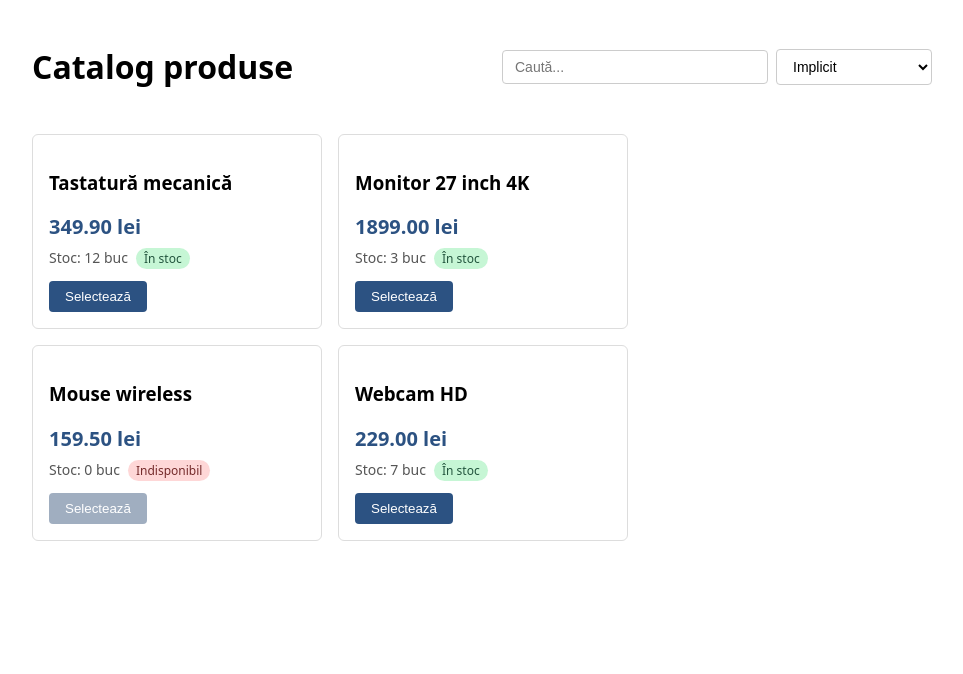
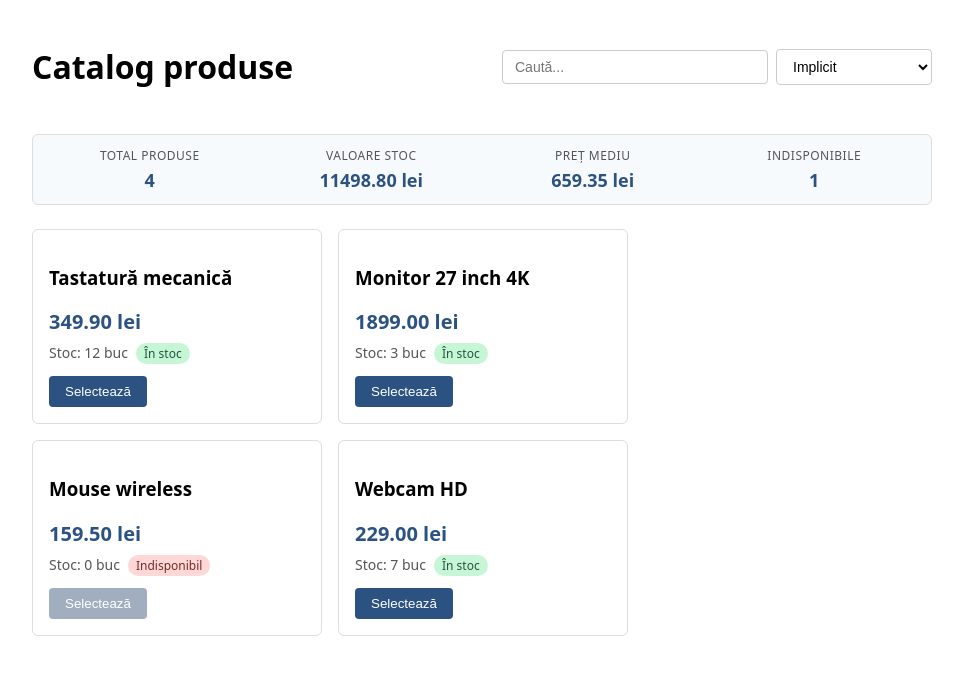
Before and after one commit to alin1k/PWeb-Laborator-Frontend, a React (Vite) app: page / in a window 1280 px wide. Shown: the top 674 px of the page, without its empty margins (158-1121 px from the left). Built offline with nearby package versions, Linux system fonts and the light colour scheme.

Commit message:
[LAB10-EX3] Add: ProductSummary component

```diff
--- a/src/App.css
+++ b/src/App.css
@@ -32,6 +32,38 @@ header {
   border-radius: 4px;
   font-size: 14px;
   background: white;
+}
+
+.product-summary {
+  display: grid;
+  grid-template-columns: repeat(auto-fit, minmax(140px, 1fr));
+  gap: 12px;
+  margin-bottom: 24px;
+  padding: 12px;
+  border: 1px solid #ddd;
+  border-radius: 6px;
+  background: #f7fafc;
+}
+
+.summary-item {
+  display: flex;
+  flex-direction: column;
+  align-items: center;
+  text-align: center;
+}
+
+.summary-label {
+  font-size: 12px;
+  color: #555;
+  text-transform: uppercase;
+  letter-spacing: 0.5px;
+}
+
+.summary-value {
+  font-size: 18px;
+  font-weight: bold;
+  color: #2c5282;
+  margin-top: 4px;
 }
 
 main {
--- a/src/App.jsx
+++ b/src/App.jsx
@@ -1,5 +1,6 @@
 import { useState } from "react";
 import ProductCard from "./ProductCard.jsx";
+import ProductSummary from "./ProductSummary.jsx";
 import "./App.css";
 
 const PRODUSE_INITIALE = [
@@ -51,6 +52,7 @@ function App() {
           </select>
         </div>
       </header>
+      <ProductSummary products={produse} />
       <main>
         <section className="product-list">
           {produseAfisate.length === 0 ? (
--- /dev/null
+++ b/src/ProductSummary.jsx
@@ -0,0 +1,39 @@
+import Pret from "./Pret.jsx";
+
+function ProductSummary({ products }) {
+  const total = products.length;
+  const valoareStoc = products.reduce(
+    (sum, p) => sum + p.price * p.stock,
+    0
+  );
+  const sumaPreturi = products.reduce((sum, p) => sum + p.price, 0);
+  const pretMediu = total === 0 ? 0 : sumaPreturi / total;
+  const indisponibile = products.filter((p) => p.stock === 0).length;
+
+  return (
+    <section className="product-summary">
+      <div className="summary-item">
+        <span className="summary-label">Total produse</span>
+        <span className="summary-value">{total}</span>
+      </div>
+      <div className="summary-item">
+        <span className="summary-label">Valoare stoc</span>
+        <span className="summary-value">
+          <Pret valoare={valoareStoc} />
+        </span>
+      </div>
+      <div className="summary-item">
+        <span className="summary-label">Preț mediu</span>
+        <span className="summary-value">
+          <Pret valoare={pretMediu} />
+        </span>
+      </div>
+      <div className="summary-item">
+        <span className="summary-label">Indisponibile</span>
+        <span className="summary-value">{indisponibile}</span>
+      </div>
+    </section>
+  );
+}
+
+export default ProductSummary;
```
